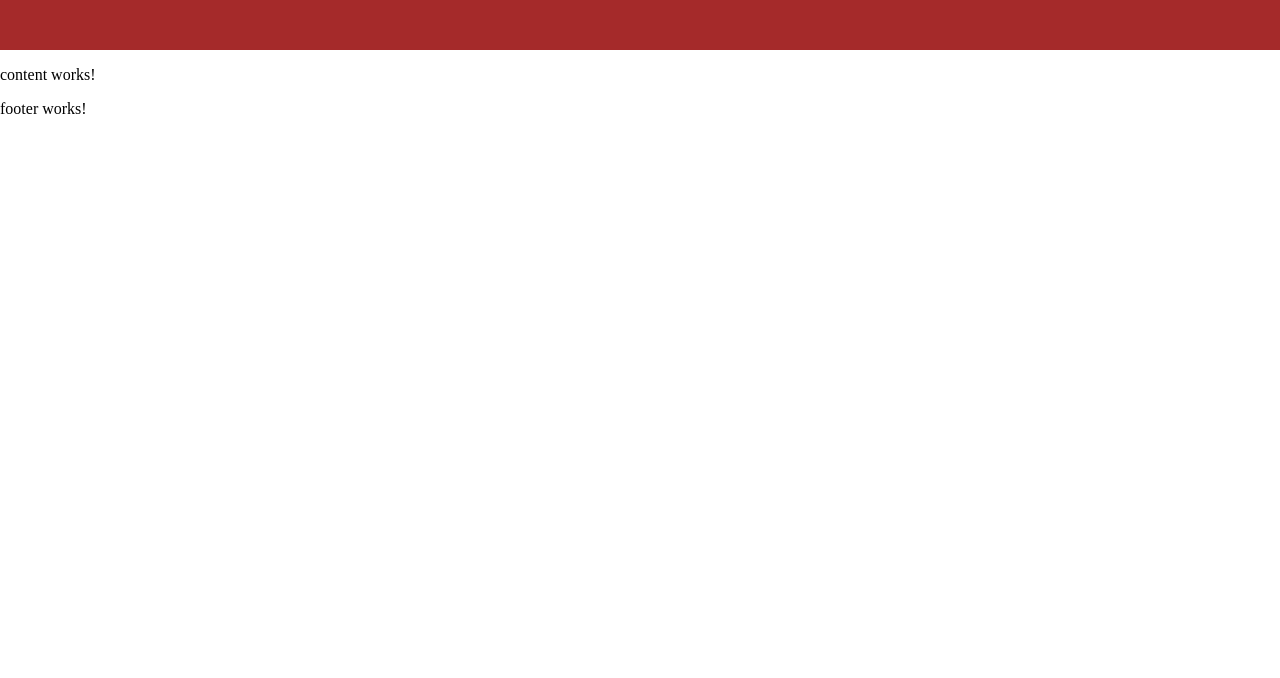
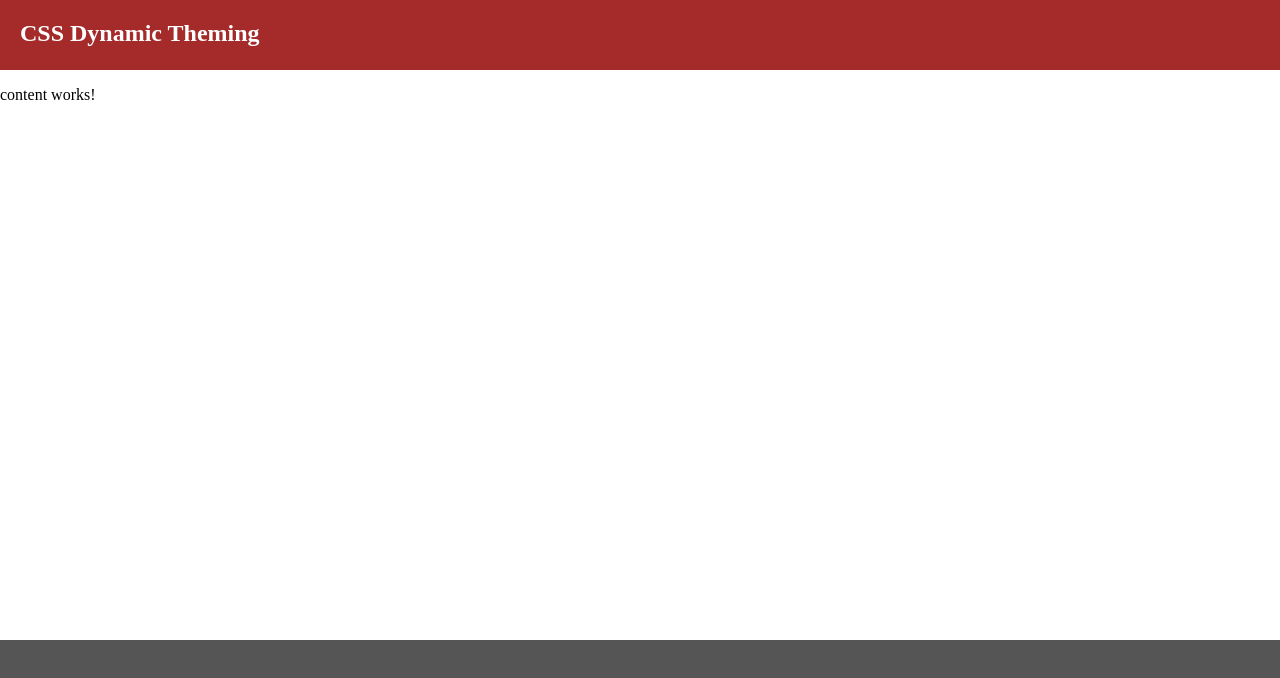
Before and after one commit to venkat4541/aws-angular-theming, an Angular app: page /home in a window 1280 px wide. Shown: the top 678 px of the page. Built offline with nearby package versions, Linux system fonts and the light colour scheme.

Commit message:
niBasic styling setup

```diff
--- /dev/null
+++ b/src/app/fetch-theme.service.ts
@@ -0,0 +1,13 @@
+import { Injectable } from '@angular/core';
+
+@Injectable({
+  providedIn: 'root'
+})
+export class FetchThemeService {
+
+  constructor() { }
+
+  switchTheme(newTheme) {
+    console.log('newTheme: ', newTheme);
+  }
+}
--- a/src/app/footer/footer.component.css
+++ b/src/app/footer/footer.component.css
@@ -0,0 +1,5 @@
+footer {
+    height: 160px;
+    background-color: #555555;
+    bottom: 0px;
+}
--- a/src/app/footer/footer.component.html
+++ b/src/app/footer/footer.component.html
@@ -1,3 +1 @@
-<p>
-  footer works!
-</p>
+<footer></footer>
--- a/src/app/header/header.component.css
+++ b/src/app/header/header.component.css
@@ -1,8 +1,10 @@
 header {
-    --header-bg-color: brown;
+    height: 70px;
+    background-color: var(--header-bg-color);
 }
 
-header {
-    height: 50px;
-    background-color: var(--header-bg-color);
+h2 {
+    margin: 0;
+    padding: 20px;
+    color: var(--primary-color);
 }
--- a/src/app/header/header.component.html
+++ b/src/app/header/header.component.html
@@ -1 +1,5 @@
-<header></header>
+<header class="light-theme">
+    <h2>
+        CSS Dynamic Theming
+    </h2>
+</header>
--- a/src/app/home/home.component.css
+++ b/src/app/home/home.component.css
@@ -0,0 +1,5 @@
+app-footer {
+    position: absolute;
+    bottom: 0;
+    width: 100vw;
+}
--- a/src/app/home/home.component.ts
+++ b/src/app/home/home.component.ts
@@ -1,4 +1,5 @@
 import { Component, OnInit } from '@angular/core';
+import { FetchThemeService } from '../fetch-theme.service';
 
 @Component({
   selector: 'app-home',
@@ -7,9 +8,10 @@ import { Component, OnInit } from '@angular/core';
 })
 export class HomeComponent implements OnInit {
 
-  constructor() { }
+  constructor(private themeService: FetchThemeService) {}
 
   ngOnInit() {
+    this.themeService.switchTheme('colorful');
   }
 
 }
--- a/src/index.html
+++ b/src/index.html
@@ -2,7 +2,7 @@
 <html lang="en">
 <head>
   <meta charset="utf-8">
-  <title>DynamicTheme</title>
+  <title>CSS Theming</title>
   <base href="/">
 
   <meta name="viewport" content="width=device-width, initial-scale=1">
--- a/src/styles.css
+++ b/src/styles.css
@@ -1,4 +1,12 @@
 /* You can add global styles to this file, and also import other style files */
 body {
     margin: 0;
+    height: 100vh
 }
+
+:root {
+    --primary-color: #fff;
+    --background-color: #e5e5e5;
+    --text-color: #2d2d2d;
+    --header-bg-color: brown;
+  }
```
Also changed, not shown: 2 other files (tests, documents, lock files or other folders).
